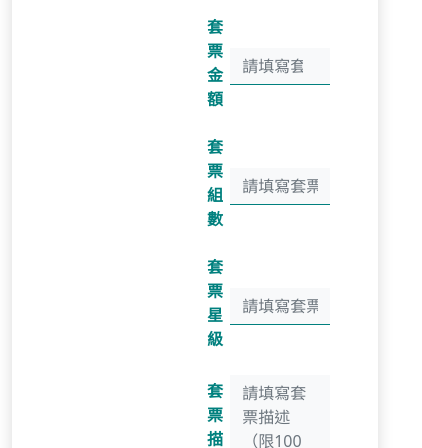
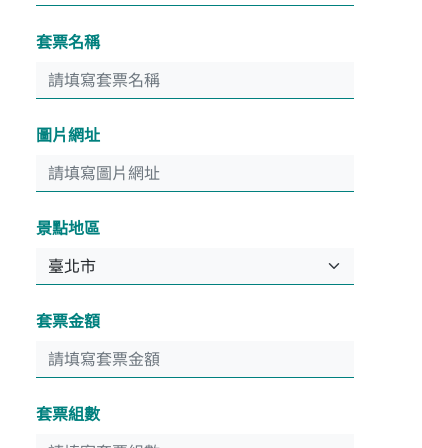
Before and after one commit to winniewuwinnie/JS-week5-LetsTravel, a website: page index.html in a window 390 px wide. Shown: the part 522-970 px from the top of the page, 422 px wide, since content can reach past the window. Drawn offline with nearby package versions, Linux system fonts and the light colour scheme.

Commit message:
修正環境

```diff
--- a/index.html
+++ b/index.html
@@ -9,14 +9,14 @@
       href="https://cdn.jsdelivr.net/npm/bootstrap-icons@1.9.1/font/bootstrap-icons.css"
     />
     <link rel="stylesheet" href="stylesheet/all.css" />
-    <title>Let's Travel!|首頁</title>
+    <title>Let's Travel|首頁</title>
   </head>
   <body>
     <header class="container">
       <div class="row py-5">
         <div class="col">
-          <div class="card p-5 shadow border-0 rounded-2">
-            <div class="row">
+          <div class="card px-4 p-md-5 shadow-md border-0 rounded-2">
+            <div class="row row-cols-1 row-cols-md-2 gy-2">
               <div
                 class="col d-flex flex-column justify-content-between align-items-center"
               >
@@ -43,15 +43,15 @@
                 </h1>
                 <form>
                   <!-- 套票名稱 -->
-                  <div class="row align-items-center g-3 mb-3">
-                    <div class="col-2">
+                  <div class="row align-items-center g-md-3 mb-4 mb-md-3">
+                    <div class="col-md-2">
                       <label
                         for="tickets-name"
                         class="form-label text-primary fw-bold"
                         >套票名稱</label
                       >
                     </div>
-                    <div class="col-10">
+                    <div class="col-md-10">
                       <input
                         type="text"
                         class="form-control border-0 border-bottom border-primary rounded-0 bg-light"
@@ -61,15 +61,15 @@
                     </div>
                   </div>
                   <!-- 圖片網址 -->
-                  <div class="row align-items-center g-3 mb-3">
-                    <div class="col-2">
+                  <div class="row align-items-center g-md-3 mb-4 mb-md-3">
+                    <div class="col-md-2">
                       <label
                         for="img-url"
                         class="form-label text-primary fw-bold"
                         >圖片網址</label
                       >
                     </div>
-                    <div class="col-10">
+                    <div class="col-md-10">
                       <input
                         type="url"
                         class="form-control border-0 border-bottom border-primary rounded-0 bg-light"
@@ -79,15 +79,15 @@
                     </div>
                   </div>
                   <!-- 景點地區 -->
-                  <div class="row align-items-center g-3 mb-3">
-                    <div class="col-2">
+                  <div class="row align-items-center g-md-3 mb-4 mb-md-3">
+                    <div class="col-md-2">
                       <label
                         for="attractions-area"
                         class="form-label text-primary fw-bold"
                         >景點地區</label
                       >
                     </div>
-                    <div class="col-10">
+                    <div class="col-md-10">
                       <select
                         class="form-select border-0 border-bottom border-primary bg-light rounded-0"
                         name="attractions-area"
@@ -100,15 +100,15 @@
                     </div>
                   </div>
                   <!-- 套票金額 -->
-                  <div class="row align-items-center g-3 mb-3">
-                    <div class="col-2">
+                  <div class="row align-items-center g-md-3 mb-4 mb-md-3">
+                    <div class="col-md-2">
                       <label
                         for="tickets-money"
                         class="form-label text-primary fw-bold"
                         >套票金額</label
                       >
                     </div>
-                    <div class="col-10">
+                    <div class="col-md-10">
                       <input
                         type="number"
                         class="form-control border-0 border-bottom border-primary rounded-0 bg-light"
@@ -118,15 +118,15 @@
                     </div>
                   </div>
                   <!-- 套票組數 -->
-                  <div class="row align-items-center g-3 mb-3">
-                    <div class="col-2">
+                  <div class="row align-items-center g-md-3 mb-4 mb-md-3">
+                    <div class="col-md-2">
                       <label
                         for="tickets-number"
                         class="form-label text-primary fw-bold"
                         >套票組數</label
                       >
                     </div>
-                    <div class="col-10">
+                    <div class="col-md-10">
                       <input
                         type="text"
                         class="form-control border-0 border-bottom border-primary rounded-0 bg-light"
@@ -136,15 +136,15 @@
                     </div>
                   </div>
                   <!-- 套票星級 -->
-                  <div class="row align-items-center g-3 mb-3">
-                    <div class="col-2">
+                  <div class="row align-items-center g-md-3 mb-4 mb-md-3">
+                    <div class="col-md-2">
                       <label
                         for="tickets-star"
                         class="form-label text-primary fw-bold"
                         >套票星級</label
                       >
                     </div>
-                    <div class="col-10">
+                    <div class="col-md-10">
                       <input
                         type="text"
                         class="form-control border-0 border-bottom border-primary rounded-0 bg-light"
@@ -154,15 +154,15 @@
                     </div>
                   </div>
                   <!-- 套票描述 -->
-                  <div class="row g-3 mb-3">
-                    <div class="col-2">
+                  <div class="row g-md-3 mb-4 mb-md-3">
+                    <div class="col-md-2">
                       <label
                         for="tickets-description"
                         class="form-label text-primary fw-bold mt-1"
                         >套票描述</label
                       >
                     </div>
-                    <div class="col-10">
+                    <div class="col-md-10">
                       <textarea
                         class="form-control border-0 border-bottom border-primary rounded-0 bg-light resize-none"
                         name="tickets-description"
@@ -188,20 +188,20 @@
 
     <main class="bg-light">
       <div class="container py-5">
-        <div class="row align-items-center mb-5">
-          <div class="col-4">
+        <div class="row align-items-center mb-5 gy-2">
+          <div class="col-md-4">
             <select class="form-select w-75 d-flex ms-auto">
               <option value="臺北市">臺北市</option>
               <option value="臺中市">臺中市</option>
               <option value="高雄市">高雄市</option>
             </select>
           </div>
-          <div class="col-8">
-            <p class="text-secondary mb-0">本次搜尋共6筆資料</p>
+          <div class="col-md-8">
+            <p class="text-secondary mb-0 text-end text-md-start">本次搜尋共6筆資料</p>
           </div>
         </div>
-        <div class="row gy-5">
-          <div class="col-4">
+        <div class="row row-cols-1 row-cols-md-2 row-cols-lg-3 gy-5">
+          <div class="col">
             <div class="card shadow border-0 h-100">
               <div class="card-header p-0 border-0 mb-2 position-relative">
                 <img
@@ -244,7 +244,7 @@
               </div>
             </div>
           </div>
-          <div class="col-4">
+          <div class="col">
             <div class="card shadow border-0 h-100">
               <div class="card-header p-0 border-0 mb-2 position-relative">
                 <img
@@ -287,7 +287,7 @@
               </div>
             </div>
           </div>
-          <div class="col-4">
+          <div class="col">
             <div class="card shadow border-0 h-100">
               <div class="card-header p-0 border-0 mb-2 position-relative">
                 <img
@@ -332,7 +332,7 @@
               </div>
             </div>
           </div>
-          <div class="col-4">
+          <div class="col">
             <div class="card shadow border-0 h-100">
               <div class="card-header p-0 border-0 mb-2 position-relative">
                 <img
@@ -376,7 +376,7 @@
               </div>
             </div>
           </div>
-          <div class="col-4">
+          <div class="col">
             <div class="card shadow border-0 h-100">
               <div class="card-header p-0 border-0 mb-2 position-relative">
                 <img
@@ -419,7 +419,7 @@
               </div>
             </div>
           </div>
-          <div class="col-4">
+          <div class="col">
             <div class="card shadow border-0 h-100">
               <div class="card-header p-0 border-0 mb-2 position-relative">
                 <img
```
